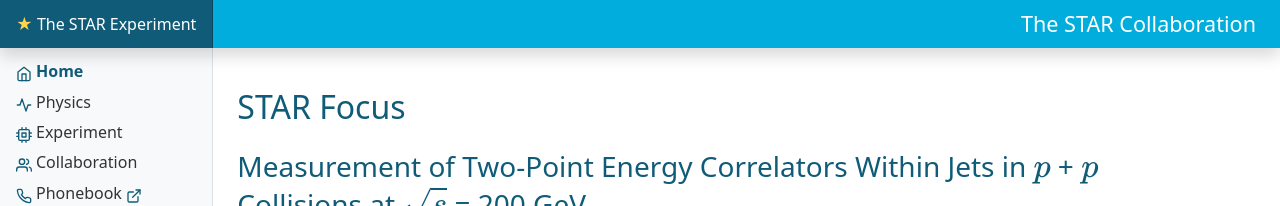
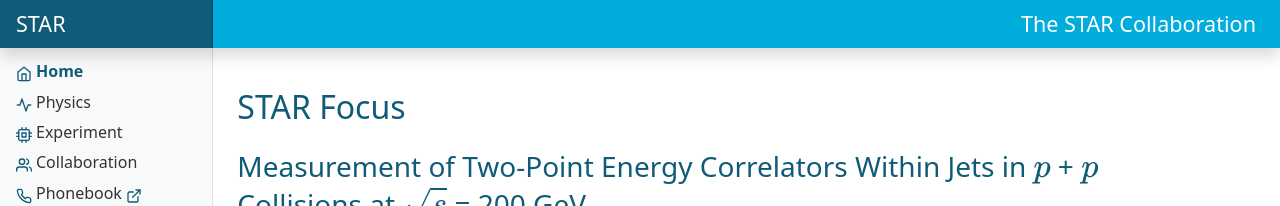
Before and after one commit to buddhasystem/star.github.io, a Jekyll site: the page built from index.md, in a window 1280 px wide. Shown: the top 206 px of the page. Built offline with Jekyll 4.4.1, drawn with Linux system fonts in a browser that asks for light colours.

Commit message:
Changed the styling of the main label in left top

```diff
--- a/_layouts/default.html
+++ b/_layouts/default.html
@@ -6,7 +6,7 @@
   <header class="navbar navbar-dark sticky-top site-header flex-md-nowrap p-0 shadow">
     <a class="navbar-brand col-md-3 col-lg-2 me-0 px-3" href="{{ '/' | relative_url }}">
       {%- comment -%} TODO: replace with the STAR logo (assets/images/logo/) {%- endcomment -%}
-      <span class="brand-mark">&#9733;</span>&nbsp;The STAR Experiment
+      STAR
     </a>
     <div class="navbar-nav px-4"><h1 class="page-title">{{ page.title }}</h1></div>
     <button class="navbar-toggler position-absolute d-md-none collapsed" type="button"
--- a/assets/dashboard/dashboard.css
+++ b/assets/dashboard/dashboard.css
@@ -70,9 +70,15 @@ body {
  */
 
 .navbar-brand {
-  padding-top: .75rem;
-  padding-bottom: .75rem;
-  font-size: 1rem;
+  /* same type as the page title (h1.page-title): size, weight, line height */
+  display: flex;
+  align-items: center;
+  height: 48px;
+  padding-top: 0;
+  padding-bottom: 0;
+  font-size: 1.35rem;
+  font-weight: 500;
+  line-height: 1.2;
   background-color: rgba(0, 0, 0, .25);
   box-shadow: inset -1px 0 0 rgba(0, 0, 0, .25);
 }
```
